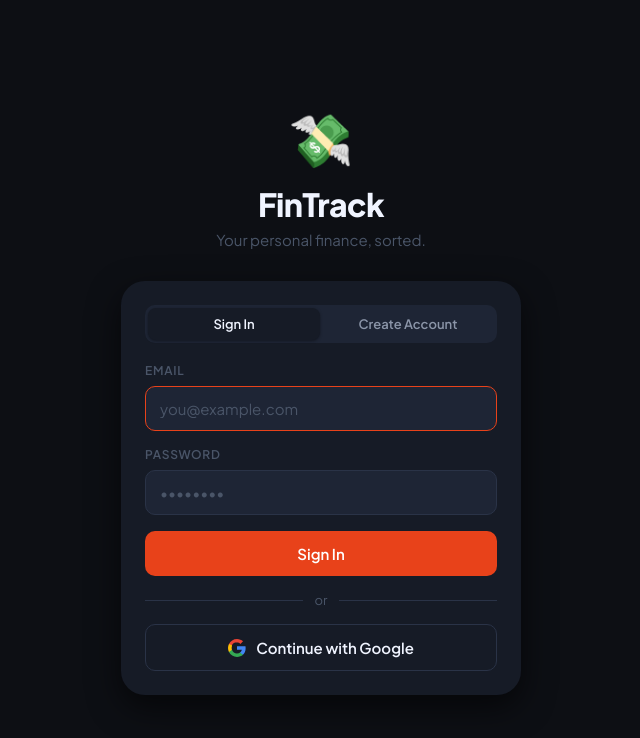
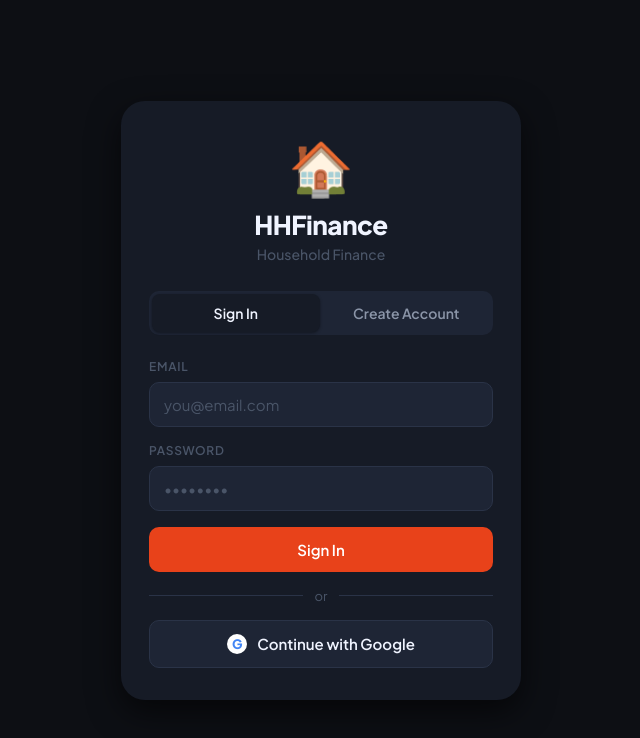
Before and after one commit to Shodipeadeolu/myfintrackapp, a React (Vite) app: page / in a window 1280 px wide. Shown: the top 738 px of the page, without its empty margins (319-959 px from the left). Built offline with nearby package versions, Linux system fonts and the light colour scheme; no server answers.

Commit message:
Add files via upload

```diff
--- a/src/pages/Auth.css
+++ b/src/pages/Auth.css
@@ -1,100 +1,105 @@
 .auth-screen {
-  min-height: 100%;
-  display: flex;
-  flex-direction: column;
-  align-items: center;
-  justify-content: center;
-  padding: 40px 24px;
+  min-height: 100vh;
   background: var(--bg);
-  overflow-y: auto;
+  display: flex; align-items: center; justify-content: center;
+  padding: 24px;
 }
 
-.auth-top {
+.auth-card {
+  width: 100%; max-width: 400px;
+  background: var(--bg-card);
+  border-radius: var(--radius-xl);
+  padding: 32px 28px;
+  box-shadow: var(--shadow-lg);
+}
+
+/* Branding */
+.auth-brand {
   text-align: center;
-  margin-bottom: 32px;
+  margin-bottom: 28px;
 }
 
 .auth-logo {
   font-size: 52px;
+  margin-bottom: 8px;
+  display: block;
+}
+
+.auth-app-name {
+  font-size: 26px;
+  font-weight: 800;
+  color: var(--text-primary);
+  margin: 0 0 4px;
+  letter-spacing: -0.02em;
+}
+
+.auth-app-full {
+  font-size: 14px;
+  color: var(--text-muted);
+  font-weight: 500;
+  margin: 0;
+}
+
+/* Tabs */
+.auth-tabs {
+  display: flex;
+  background: var(--bg-elevated);
+  border-radius: var(--radius-sm);
+  padding: 3px;
+  gap: 3px;
+  margin-bottom: 24px;
+}
+
+.auth-tab {
+  flex: 1; padding: 10px;
+  border-radius: 8px;
+  font-size: 14px; font-weight: 600;
+  color: var(--text-secondary);
+  transition: all var(--transition);
+}
+
+.auth-tab.active {
+  background: var(--bg-card);
+  color: var(--text-primary);
+  box-shadow: var(--shadow-sm);
+}
+
+/* Error */
+.auth-err {
+  font-size: 13px;
+  color: var(--accent);
+  font-weight: 500;
+  padding: 8px 12px;
+  background: var(--accent-light);
+  border-radius: 8px;
   margin-bottom: 12px;
 }
 
-.auth-title {
-  font-size: 32px;
-  font-weight: 800;
-  letter-spacing: -0.02em;
-  color: var(--text-primary);
+/* Divider */
+.auth-divider {
+  display: flex; align-items: center; gap: 12px;
+  margin: 16px 0;
+  color: var(--text-muted); font-size: 13px;
+}
+.auth-divider::before,
+.auth-divider::after {
+  content: ''; flex: 1; height: 1px; background: var(--border);
 }
 
-.auth-sub {
-  font-size: 15px;
-  color: var(--text-muted);
-  margin-top: 6px;
+/* Google button */
+.google-btn {
+  display: flex !important;
+  align-items: center !important;
+  justify-content: center !important;
+  gap: 10px !important;
 }
 
-.auth-card {
-  width: 100%;
-  max-width: 400px;
-  background: var(--bg-card);
-  border-radius: var(--radius-xl);
-  padding: 24px;
-  box-shadow: var(--shadow-lg);
+.google-icon {
+  width: 20px; height: 20px;
+  background: #fff;
+  border-radius: 50%;
+  display: flex; align-items: center; justify-content: center;
+  font-size: 13px; font-weight: 800;
+  color: #4285f4;
+  flex-shrink: 0;
 }
-
-.auth-toggle {
-  margin-bottom: 20px;
-}
-
-.auth-err {
-  color: var(--accent);
-  font-size: 13px;
-  font-weight: 500;
-  margin-bottom: 12px;
-  padding: 10px 12px;
-  background: var(--accent-light);
-  border-radius: 8px;
-}
-
-.auth-divider {
-  display: flex;
-  align-items: center;
-  gap: 12px;
-  margin: 16px 0;
-  color: var(--text-muted);
-  font-size: 13px;
-}
-
-.auth-divider::before,
-.auth-divider::after {
-  content: '';
-  flex: 1;
-  height: 1px;
-  background: var(--border);
-}
-
-.google-btn {
-  width: 100%;
-  display: flex;
-  align-items: center;
-  justify-content: center;
-  gap: 10px;
-  padding: 13px;
-  border-radius: var(--radius-sm);
-  border: 1.5px solid var(--border);
-  background: var(--bg-card);
-  font-size: 15px;
-  font-weight: 600;
-  color: var(--text-primary);
-  font-family: var(--font);
-  transition: all var(--transition);
-}
-
-.google-btn:active {
-  background: var(--bg-elevated);
-  transform: scale(0.98);
-}
-
-.google-btn:disabled {
-  opacity: 0.6;
-  pointer-events: none;
-}
--- a/src/pages/Auth.jsx
+++ b/src/pages/Auth.jsx
@@ -1,132 +1,87 @@
 import { useState } from 'react'
-import {
-  signInWithEmailAndPassword,
-  createUserWithEmailAndPassword,
-  signInWithPopup,
-  updateProfile
-} from 'firebase/auth'
-import { auth, googleProvider } from '../firebase/config'
+import { signInWithEmailAndPassword, createUserWithEmailAndPassword, updateProfile, GoogleAuthProvider, signInWithPopup } from 'firebase/auth'
+import { auth } from '../firebase/config'
+import { setUserProfile } from '../firebase/service'
+import { APP_NAME, APP_FULL } from '../hooks/useAppUpdate'
 import './Auth.css'
 
 export default function Auth() {
-  const [mode, setMode] = useState('login')
-  const [email, setEmail] = useState('')
+  const [mode, setMode]         = useState('login')
+  const [email, setEmail]       = useState('')
   const [password, setPassword] = useState('')
-  const [name, setName] = useState('')
-  const [loading, setLoading] = useState(false)
-  const [err, setErr] = useState('')
+  const [name, setName]         = useState('')
+  const [loading, setLoading]   = useState(false)
+  const [err, setErr]           = useState('')
 
-  const submit = async () => {
-    setErr('')
-    if (!email || !password) return setErr('Fill in all fields.')
-    setLoading(true)
+  const handleSubmit = async () => {
+    setErr(''); setLoading(true)
     try {
       if (mode === 'login') {
         await signInWithEmailAndPassword(auth, email, password)
       } else {
-        if (!name.trim()) return setErr('Enter your name.')
         const cred = await createUserWithEmailAndPassword(auth, email, password)
-        await updateProfile(cred.user, { displayName: name.trim() })
+        if (name.trim()) await updateProfile(cred.user, { displayName: name.trim() })
+        await setUserProfile(cred.user.uid, { displayName: name.trim(), email })
       }
     } catch (e) {
-      const map = {
-        'auth/user-not-found': 'No account with that email.',
-        'auth/wrong-password': 'Incorrect password.',
-        'auth/email-already-in-use': 'Email already in use.',
-        'auth/weak-password': 'Password must be at least 6 characters.',
-        'auth/invalid-email': 'Invalid email address.',
-        'auth/invalid-credential': 'Invalid email or password.',
-      }
-      setErr(map[e.code] || 'Something went wrong. Try again.')
-    } finally {
-      setLoading(false)
-    }
+      setErr(e.message?.replace('Firebase: ', '').replace(/\(auth.*\)/, '') || 'Something went wrong')
+    } finally { setLoading(false) }
   }
 
-  const googleSignIn = async () => {
-    setErr('')
-    setLoading(true)
+  const handleGoogle = async () => {
+    setErr(''); setLoading(true)
     try {
-      await signInWithPopup(auth, googleProvider)
+      const provider = new GoogleAuthProvider()
+      const cred = await signInWithPopup(auth, provider)
+      await setUserProfile(cred.user.uid, { displayName: cred.user.displayName, email: cred.user.email })
     } catch (e) {
-      if (e.code !== 'auth/popup-closed-by-user') {
-        setErr('Google sign-in failed. Try again.')
-      }
-    } finally {
-      setLoading(false)
-    }
+      setErr(e.message?.replace('Firebase: ', '') || 'Google sign-in failed')
+    } finally { setLoading(false) }
   }
 
   return (
     <div className="auth-screen">
-      <div className="auth-top">
-        <div className="auth-logo">💸</div>
-        <h1 className="auth-title">FinTrack</h1>
-        <p className="auth-sub">Your personal finance, sorted.</p>
-      </div>
+      <div className="auth-card">
+        {/* App branding */}
+        <div className="auth-brand">
+          <div className="auth-logo">🏠</div>
+          <h1 className="auth-app-name">{APP_NAME}</h1>
+          <p className="auth-app-full">{APP_FULL}</p>
+        </div>
 
-      <div className="auth-card">
-        <div className="seg-control auth-toggle">
-          <button className={`seg-btn ${mode === 'login' ? 'active' : ''}`} onClick={() => { setMode('login'); setErr('') }}>
-            Sign In
-          </button>
-          <button className={`seg-btn ${mode === 'signup' ? 'active' : ''}`} onClick={() => { setMode('signup'); setErr('') }}>
-            Create Account
-          </button>
+        <div className="auth-tabs">
+          <button className={`auth-tab ${mode === 'login' ? 'active' : ''}`} onClick={() => setMode('login')}>Sign In</button>
+          <button className={`auth-tab ${mode === 'signup' ? 'active' : ''}`} onClick={() => setMode('signup')}>Create Account</button>
         </div>
 
         {mode === 'signup' && (
           <div className="field">
             <label>Your Name</label>
-            <input
-              type="text"
-              placeholder="Ada Lovelace"
-              value={name}
-              onChange={e => setName(e.target.value)}
-              autoFocus
-            />
+            <input type="text" placeholder="Full name" value={name} onChange={e => setName(e.target.value)} />
           </div>
         )}
 
         <div className="field">
           <label>Email</label>
-          <input
-            type="email"
-            placeholder="you@example.com"
-            value={email}
-            onChange={e => setEmail(e.target.value)}
-            autoFocus={mode === 'login'}
-            onKeyDown={e => e.key === 'Enter' && submit()}
-          />
+          <input type="email" placeholder="you@email.com" value={email} onChange={e => setEmail(e.target.value)} />
         </div>
 
         <div className="field">
           <label>Password</label>
-          <input
-            type="password"
-            placeholder="••••••••"
-            value={password}
-            onChange={e => setPassword(e.target.value)}
-            onKeyDown={e => e.key === 'Enter' && submit()}
-          />
+          <input type="password" placeholder="••••••••" value={password} onChange={e => setPassword(e.target.value)}
+            onKeyDown={e => e.key === 'Enter' && handleSubmit()} />
         </div>
 
         {err && <p className="auth-err">{err}</p>}
 
-        <button className="btn btn-primary btn-full" onClick={submit} disabled={loading}>
-          {loading ? <span className="spinner" style={{ borderTopColor: '#fff' }} /> : (mode === 'login' ? 'Sign In' : 'Create Account')}
+        <button className="btn btn-primary btn-full" onClick={handleSubmit} disabled={loading}>
+          {loading ? <span className="spinner" /> : mode === 'login' ? 'Sign In' : 'Create Account'}
         </button>
 
         <div className="auth-divider"><span>or</span></div>
 
-        <button className="google-btn" onClick={googleSignIn} disabled={loading}>
-          <svg width="18" height="18" viewBox="0 0 18 18" fill="none">
-            <path d="M17.64 9.2c0-.637-.057-1.251-.164-1.84H9v3.481h4.844c-.209 1.125-.843 2.078-1.796 2.717v2.258h2.908c1.702-1.567 2.684-3.875 2.684-6.615z" fill="#4285F4"/>
-            <path d="M9 18c2.43 0 4.467-.806 5.956-2.184l-2.908-2.258c-.806.54-1.837.86-3.048.86-2.344 0-4.328-1.584-5.036-3.711H.957v2.332C2.438 15.983 5.482 18 9 18z" fill="#34A853"/>
-            <path d="M3.964 10.707c-.18-.54-.282-1.117-.282-1.707s.102-1.167.282-1.707V4.961H.957C.347 6.175 0 7.548 0 9s.348 2.825.957 4.039l3.007-2.332z" fill="#FBBC05"/>
-            <path d="M9 3.58c1.321 0 2.508.454 3.44 1.345l2.582-2.58C13.463.891 11.426 0 9 0 5.482 0 2.438 2.017.957 4.961L3.964 6.293C4.672 4.166 6.656 3.58 9 3.58z" fill="#EA4335"/>
-          </svg>
-          Continue with Google
+        <button className="btn btn-secondary btn-full google-btn" onClick={handleGoogle} disabled={loading}>
+          <span className="google-icon">G</span> Continue with Google
         </button>
       </div>
     </div>
--- a/src/pages/Profile.jsx
+++ b/src/pages/Profile.jsx
@@ -1,6 +1,6 @@
 import { useState } from 'react'
 import { useApp } from '../context/AppContext'
-import { useAppUpdate } from '../hooks/useAppUpdate'
+import { useAppUpdate, APP_NAME, APP_FULL } from '../hooks/useAppUpdate'
 import CategoryManager from '../components/CategoryManager'
 import HouseholdManager from '../components/HouseholdManager'
 import ImportSheet from '../components/ImportSheet'
@@ -16,79 +16,25 @@ const CURRENCY_NAMES = {
   AUD:'Australian Dollar', JPY:'Japanese Yen', CNY:'Chinese Yuan',
   INR:'Indian Rupee', BRL:'Brazilian Real', SGD:'Singapore Dollar',
 }
-
-const SYMS = {
-  NGN:'₦', USD:'$', EUR:'€', GBP:'£', GHS:'₵', KES:'KSh', ZAR:'R',
-  AED:'AED', SAR:'SAR', CAD:'CA$', AUD:'A$', JPY:'¥', CNY:'¥',
-  INR:'₹', BRL:'R$', SGD:'S$', CHF:'CHF',
-}
+const SYMS = { NGN:'₦', USD:'$', EUR:'€', GBP:'£', GHS:'₵', KES:'KSh', ZAR:'R', AED:'AED', SAR:'SAR', CAD:'CA$', AUD:'A$', JPY:'¥', CNY:'¥', INR:'₹', BRL:'R$', SGD:'S$', CHF:'CHF' }
 
 export default function Profile() {
-  const {
-    user, profile, household, userRole, logout, currency,
-    balanceRollover, setBalanceRollover,
-    secEnabled, setSecEnabled, secCurrency, setSecCurrency, secRate, setSecRate,
-  } = useApp()
+  const { user, profile, household, userRole, logout, currency, balanceRollover, setBalanceRollover, secEnabled, setSecEnabled, secCurrency, setSecCurrency, secRate, setSecRate } = useApp()
   const update = useAppUpdate()
   const [activeSheet, setActiveSheet] = useState(null)
 
-  const initials = (profile?.displayName || user?.email || 'U')
-    .split(' ').map(w => w[0]).join('').toUpperCase().slice(0, 2)
-
+  const initials = (profile?.displayName || user?.email || 'U').split(' ').map(w => w[0]).join('').toUpperCase().slice(0, 2)
   const currencyLabel = CURRENCY_NAMES[currency] || currency
   const secSym = SYMS[secCurrency] || secCurrency
 
   const menuItems = [
-    {
-      id: 'currency',
-      icon: '💱',
-      label: 'Currency',
-      desc: `${currency} · ${currencyLabel}`,
-    },
-    {
-      id: 'sec-currency',
-      icon: '🔁',
-      label: 'Secondary Currency',
-      desc: secEnabled
-        ? `On · ${secCurrency} (${secSym}) @ ${(SYMS[currency]||currency)}${secRate?.toLocaleString?.() ?? secRate} per ${secSym}`
-        : 'Off — show only primary currency',
-    },
-    {
-      id: 'types',
-      icon: '⊞',
-      label: 'Transaction Types',
-      desc: 'Manage categories & subcategories',
-    },
-    {
-      id: 'household',
-      icon: '🏠',
-      label: 'Household',
-      desc: household ? household.name : 'Create or join a household',
-    },
-    {
-      id: 'import',
-      icon: '📥',
-      label: 'Import Transactions',
-      desc: 'Upload an XLSX file',
-    },
-    {
-      id: 'rollover',
-      icon: '🔄',
-      label: 'Balance Rollover',
-      desc: balanceRollover ? 'On — closing balance carries forward' : 'Off — each month starts fresh',
-      toggle: true,
-      toggleValue: balanceRollover,
-      onToggle: () => setBalanceRollover(!balanceRollover),
-    },
-    {
-      id: 'update',
-      icon: '🔃',
-      label: 'App Update',
-      desc: update.updateAvailable
-        ? '🟢 Update available!'
-        : `v${update.version} · Last checked ${update.lastChecked}`,
-      badge: update.updateAvailable,
-    },
+    { id: 'currency',     icon: '💱', label: 'Currency',             desc: `${currency} · ${currencyLabel}` },
+    { id: 'sec-currency', icon: '🔁', label: 'Secondary Currency',    desc: secEnabled ? `On · ${secCurrency} (${secSym})` : 'Off — show only primary currency' },
+    { id: 'types',        icon: '⊞', label: 'Transaction Types',     desc: 'Manage categories & subcategories' },
+    { id: 'household',    icon: '🏠', label: 'Household',             desc: household ? household.name : 'Create or join a household' },
+    { id: 'import',       icon: '📥', label: 'Import Transactions',   desc: 'Upload an XLSX file' },
+    { id: 'rollover',     icon: '🔄', label: 'Balance Rollover',      desc: balanceRollover ? 'On — closing balance carries forward' : 'Off — each month starts fresh', toggle: true, toggleValue: balanceRollover, onToggle: () => setBalanceRollover(!balanceRollover) },
+    { id: 'update',       icon: '🔃', label: 'App Update',            desc: update.updateAvailable ? '🟢 Update available!' : `v${update.version} · Last checked ${update.lastChecked}`, badge: update.updateAvailable },
   ]
 
   return (
@@ -99,11 +45,7 @@ export default function Profile() {
           <div className="profile-info">
             <div className="profile-name">{profile?.displayName || 'You'}</div>
             <div className="profile-email">{user?.email}</div>
-            {household && (
-              <div className="profile-badge">
-                {userRole === 'owner' ? '👑 Owner' : `🏠 ${userRole}`}
-              </div>
-            )}
+            {household && <div className="profile-badge">{userRole === 'owner' ? '👑 Owner' : `🏠 ${userRole}`}</div>}
           </div>
         </div>
 
@@ -116,10 +58,7 @@ export default function Profile() {
                   <div className="menu-label">{item.label}</div>
                   <div className="menu-desc">{item.desc}</div>
                 </div>
-                <button
-                  className={`profile-toggle ${item.toggleValue ? 'on' : 'off'}`}
-                  onClick={item.onToggle}
-                >
+                <button className={`profile-toggle ${item.toggleValue ? 'on' : 'off'}`} onClick={item.onToggle}>
                   <div className="profile-toggle-knob" />
                 </button>
               </div>
@@ -128,9 +67,7 @@ export default function Profile() {
                 <div className="menu-icon-wrap">{item.icon}</div>
                 <div className="menu-text">
                   <div className="menu-label">{item.label}</div>
-                  <div className={`menu-desc ${item.badge ? 'menu-desc-accent' : ''}`}>
-                    {item.desc}
-                  </div>
+                  <div className={`menu-desc ${item.badge ? 'menu-desc-accent' : ''}`}>{item.desc}</div>
                 </div>
                 <span className="menu-arrow">›</span>
               </button>
@@ -141,15 +78,13 @@ export default function Profile() {
         <div className="menu-section">
           <button className="menu-row danger-row" onClick={logout}>
             <div className="menu-icon-wrap">🚪</div>
-            <div className="menu-text">
-              <div className="menu-label">Sign Out</div>
-            </div>
+            <div className="menu-text"><div className="menu-label">Sign Out</div></div>
           </button>
         </div>
 
         <div className="profile-footer">
-          <p>FinTrack · Built with ♥</p>
-          <p>v{update.version}</p>
+          <p>{APP_NAME} · {APP_FULL}</p>
+          <p>Built with ♥ · v{update.version}</p>
         </div>
       </div>
 
@@ -158,18 +93,7 @@ export default function Profile() {
       {activeSheet === 'household'    && <HouseholdManager onClose={() => setActiveSheet(null)} />}
       {activeSheet === 'import'       && <ImportSheet onClose={() => setActiveSheet(null)} />}
       {activeSheet === 'update'       && <AppUpdateSheet onClose={() => setActiveSheet(null)} update={update} />}
-      {activeSheet === 'sec-currency' && (
-        <SecondaryCurrencySheet
-          onClose={() => setActiveSheet(null)}
-          secEnabled={secEnabled}
-          toggleSec={setSecEnabled}
-          secCurrency={secCurrency}
-          setSecCurrency={setSecCurrency}
-          secRate={secRate}
-          setSecRate={setSecRate}
-          primaryCurrency={currency}
-        />
-      )}
+      {activeSheet === 'sec-currency' && <SecondaryCurrencySheet onClose={() => setActiveSheet(null)} secEnabled={secEnabled} toggleSec={setSecEnabled} secCurrency={secCurrency} setSecCurrency={setSecCurrency} secRate={secRate} setSecRate={setSecRate} primaryCurrency={currency} />}
     </div>
   )
 }
```
